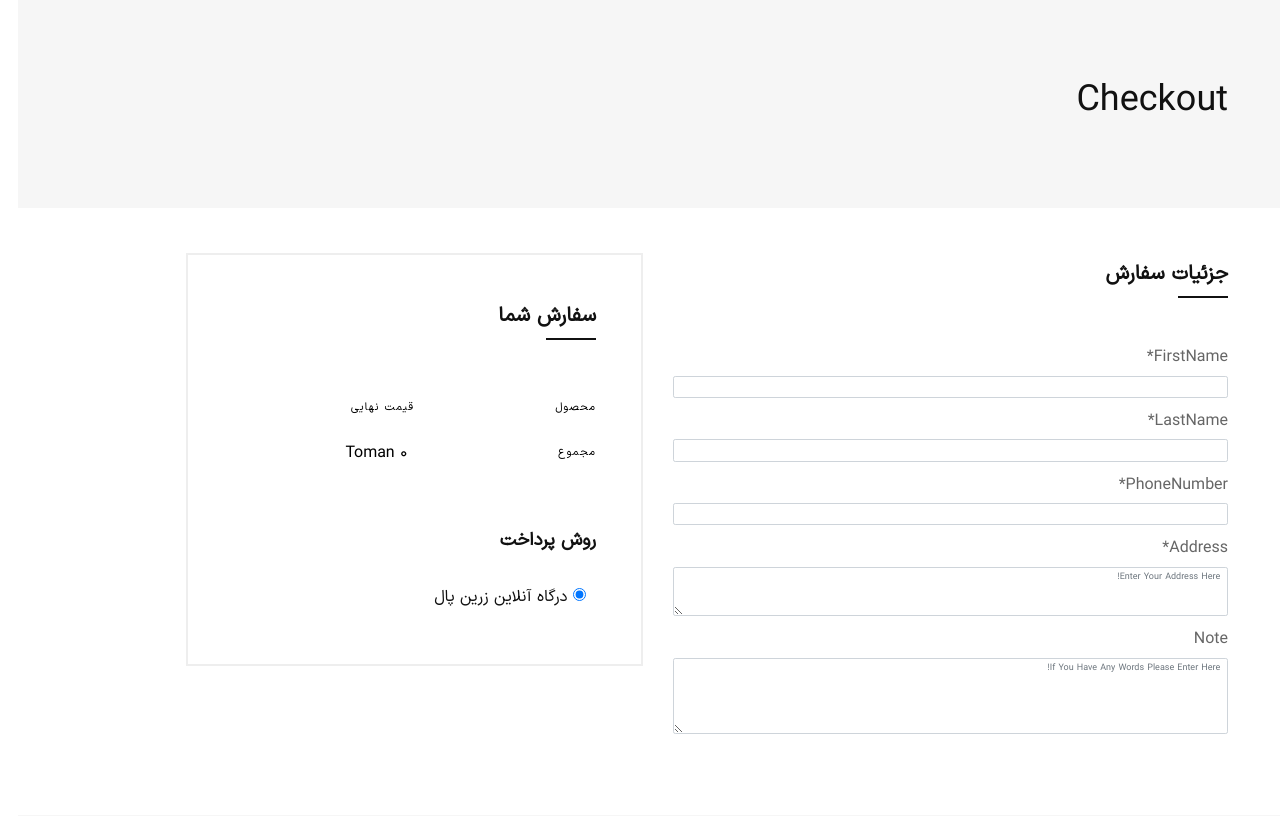
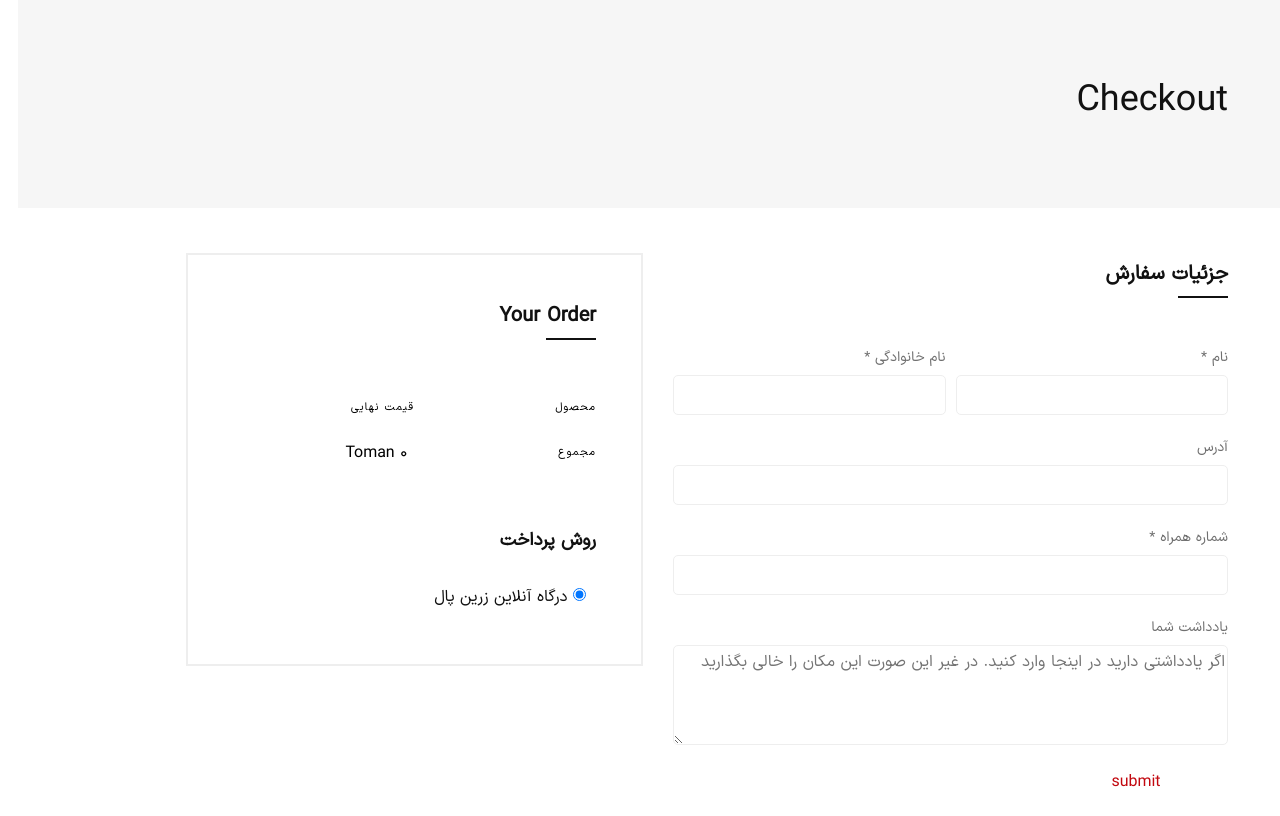
Before and after one commit to amahadnezhad/OnlineShop, a Django app: page /order/create/ in a window 1280 px wide. Shown: the part 104-920 px from the top of the page. Run offline with Django 4.2, Linux system fonts and the light colour scheme; the visitor is signed in with stand-in values (Sample User, id 1); parts of the project's set-up code (start-up, migrations or seed data) failed here and were passed over; some libraries are stand-ins or nearby versions; some web fonts are replaced.

Commit message:
Update Form in order_create.html

```diff
--- a/orders/templates/orders/order_create.html
+++ b/orders/templates/orders/order_create.html
@@ -23,61 +23,61 @@
                             <h2>جزئیات سفارش</h2>
                         </div>
                         <div class="checkout-form">
-                            <form action="#" class="form form--checkout">
+                            <form action="" method="POST" class="form form--checkout">
                                 {% csrf_token %}
-                                {{ form|crispy }}
-{#                                <div class="form-row mb--20">#}
-{#                                    <div class="form__group col-md-6 mb-sm--30">#}
-{#                                        <label for="billing_fname" class="form__label form__label--2">نام <span#}
-{#                                                class="required">*</span></label>#}
-{#                                        <input type="text" name="billing_fname" id="billing_fname"#}
-{#                                               class="form__input form__input--2">#}
-{#                                    </div>#}
-{#                                    <div class="form__group col-md-6">#}
-{#                                        <label for="billing_lname" class="form__label form__label--2">نام خانوادگی <span#}
-{#                                                class="required">*</span></label>#}
-{#                                        <input type="text" name="billing_lname" id="billing_lname"#}
-{#                                               class="form__input form__input--2">#}
-{#                                    </div>#}
-{#                                </div>#}
-{#                                <div class="form-row mb--20">#}
-{#                                    <div class="form__group col-12">#}
-{#                                        <label for="billing_company" class="form__label form__label--2">آدرس</label>#}
-{#                                        <input type="text" name="billing_company" id="billing_company"#}
-{#                                               class="form__input form__input--2">#}
-{#                                    </div>#}
-{#                                </div>#}
-{#                                <div class="form-row mb--20">#}
-{#                                    <div class="form__group col-12">#}
-{#                                        <label for="billing_phone" class="form__label form__label--2">شماره همراه <span#}
-{#                                                class="required">*</span></label>#}
-{#                                        <input type="text" name="billing_phone" id="billing_phone"#}
-{#                                               class="form__input form__input--2">#}
-{#                                    </div>#}
-{#                                </div>#}
-{#                                <div class="form-row mb--20">#}
-{#                                    <div class="form__group col-12">#}
-{#                                        <label for="billing_email" class="form__label form__label--2">ایمیل <span#}
-{#                                                class="required">*</span></label>#}
-{#                                        <input type="email" name="billing_email" id="billing_email"#}
-{#                                               class="form__input form__input--2">#}
-{#                                    </div>#}
-{#                                </div>#}
-{#                                <div class="form-row">#}
-{#                                    <div class="form__group col-12">#}
-{#                                        <label for="orderNotes" class="form__label form__label--2">یادداشت شما</label>#}
-{#                                        <textarea class="form__input form__input--2 form__input--textarea"#}
-{#                                                  id="orderNotes" name="orderNotes"#}
-{#                                                  placeholder="اگر یادداشتی دارید در اینجا وارد کنید. در غیر این صورت این مکان را خالی بگذارید"></textarea>#}
-{#                                    </div>#}
-{#                                </div>#}
+
+                                {% if form.errors %}
+                                    <div class="alert alert-danger">
+                                        {{ form.errors }}
+                                    </div>
+                                {% endif %}
+
+                                <div class="form-row mb--20">
+                                    <div class="form__group col-md-6 mb-sm--30">
+                                        <label for="billing_fname" class="form__label form__label--2">نام <span
+                                                class="required">*</span></label>
+                                        <input type="text" name="first_name" id="billing_fname"
+                                               class="form__input form__input--2">
+                                    </div>
+                                    <div class="form__group col-md-6">
+                                        <label for="billing_lname" class="form__label form__label--2">نام خانوادگی <span
+                                                class="required">*</span></label>
+                                        <input type="text" name="last_name" id="billing_lname"
+                                               class="form__input form__input--2">
+                                    </div>
+                                </div>
+                                <div class="form-row mb--20">
+                                    <div class="form__group col-12">
+                                        <label for="billing_address" class="form__label form__label--2">آدرس</label>
+                                        <input type="text" name="address" id="billing_address"
+                                               class="form__input form__input--2">
+                                    </div>
+                                </div>
+                                <div class="form-row mb--20">
+                                    <div class="form__group col-12">
+                                        <label for="billing_phone" class="form__label form__label--2">شماره همراه <span
+                                                class="required">*</span></label>
+                                        <input type="text" name="phone_number" id="billing_phone"
+                                               class="form__input form__input--2">
+                                    </div>
+                                </div>
+
+                                <div class="form-row">
+                                    <div class="form__group col-12">
+                                        <label for="orderNotes" class="form__label form__label--2">یادداشت شما</label>
+                                        <textarea class="form__input form__input--2 form__input--textarea"
+                                                  id="orderNotes" name="order_notes"
+                                                  placeholder="اگر یادداشتی دارید در اینجا وارد کنید. در غیر این صورت این مکان را خالی بگذارید"></textarea>
+                                    </div>
+                                </div>
+                                <button type="submit" class="btn">{% translate 'submit' %}</button>
                             </form>
                         </div>
                     </div>
                     <div class="col-xl-5 offset-xl-1 col-lg-6 mt-md--40">
                         <div class="order-details">
                             <div class="checkout-title mt--10">
-                                <h2>سفارش شما</h2>
+                                <h2>{% translate 'Your Order' %}</h2>
                             </div>
                             <div class="table-content table-responsive mb--30">
                                 <table class="table order-table order-table-2">
--- a/orders/views.py
+++ b/orders/views.py
@@ -1,9 +1,20 @@
 from django.shortcuts import render
+from django.contrib.auth.decorators import login_required
 
 from .forms import OrderForm
 
 
+@login_required
 def order_create_view(request):
+    order_form = OrderForm()
+
+    if request.method == 'POST':
+        order_form = OrderForm(request.POST, )
+        if order_form.is_valid():
+            order_obj = order_form.save(commit=False)
+            order_obj.user = request.user
+            order_obj.save()
+
     return render(request, 'orders/order_create.html', context={
-        'form': OrderForm(),
+        'form': order_form,
     })
```
